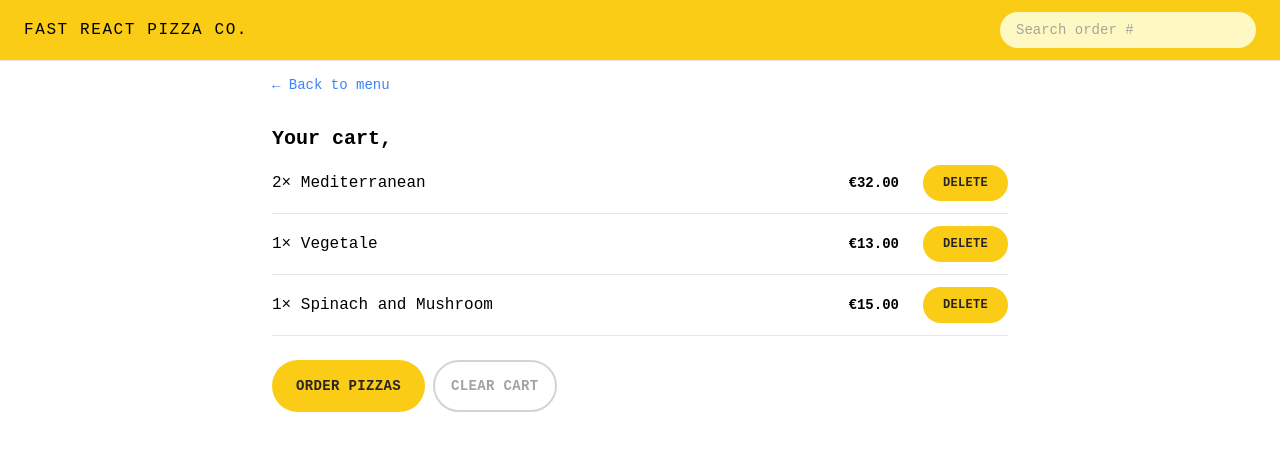
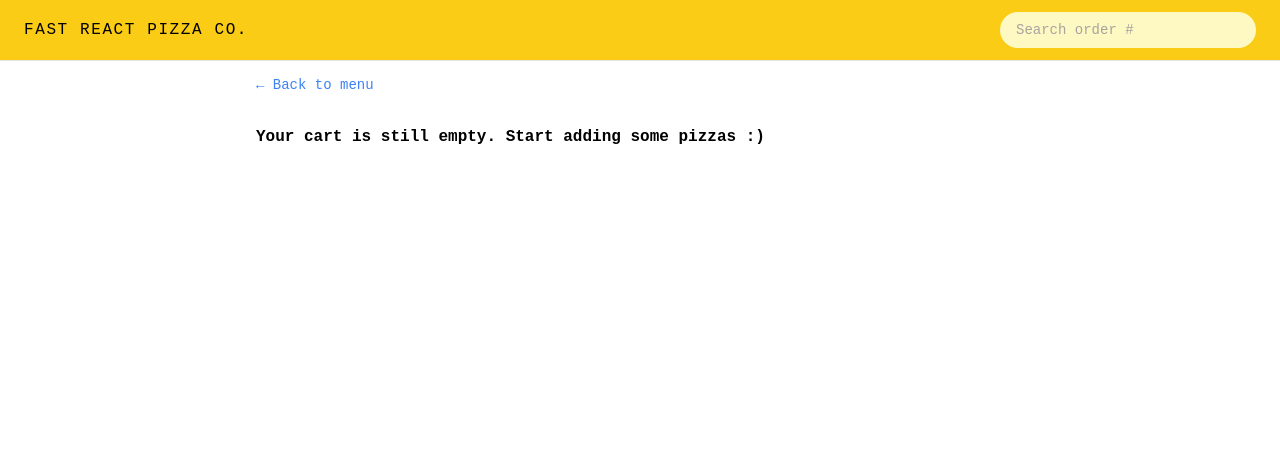
Before and after one commit to Mustafaelhdad/fast-pizza-project, a React app: page /cart in a window 1280 px wide. Shown: the top 450 px of the page. Built offline with nearby package versions, Linux system fonts and the light colour scheme; the HTML template or start-up script is replaced by a standard one.

Commit message:
builing the cart page

```diff
--- a/src/features/cart/Cart.jsx
+++ b/src/features/cart/Cart.jsx
@@ -3,35 +3,16 @@
 import LinkButton from "../../ui/LinkButton";
 import Button from "../../ui/Button";
 import CartItem from "../cart/CartItem";
-import { useSelector } from "react-redux";
-
-const fakeCart = [
-  {
-    pizzaId: 12,
-    name: "Mediterranean",
-    quantity: 2,
-    unitPrice: 16,
-    totalPrice: 32,
-  },
-  {
-    pizzaId: 6,
-    name: "Vegetale",
-    quantity: 1,
-    unitPrice: 13,
-    totalPrice: 13,
-  },
-  {
-    pizzaId: 11,
-    name: "Spinach and Mushroom",
-    quantity: 1,
-    unitPrice: 15,
-    totalPrice: 15,
-  },
-];
+import { useDispatch, useSelector } from "react-redux";
+import { clearCart, getCart } from "./CartSlice";
+import EmptyCart from "./EmptyCart";
 
 function Cart() {
   const username = useSelector((state) => state.user.username);
-  const cart = fakeCart; // eslint-disable-line no-unused-vars
+  const cart = useSelector(getCart);
+  const dispatch = useDispatch();
+
+  if (!cart.length) return <EmptyCart />;
 
   return (
     <div className="px-4 py-3">
@@ -50,7 +31,9 @@
           Order pizzas
         </Button>
 
-        <Button type="secondary">Clear cart</Button>
+        <Button type="secondary" onClick={() => dispatch(clearCart())}>
+          Clear cart
+        </Button>
       </div>
     </div>
   );
--- a/src/features/cart/CartSlice.js
+++ b/src/features/cart/CartSlice.js
@@ -44,6 +44,8 @@
 
 export default cartSlice.reducer;
 
+export const getCart = (state) => state.cart.cart;
+
 export const getTotalCartQuantity = (state) =>
   state.cart.cart.reduce((sum, item) => sum + item.quantity, 0);
 
--- a/src/features/cart/EmptyCart.jsx
+++ b/src/features/cart/EmptyCart.jsx
@@ -1,11 +1,14 @@
-import { Link } from 'react-router-dom';
+import React from "react";
+import LinkButton from "../../ui/LinkButton";
 
 function EmptyCart() {
   return (
-    <div>
-      <Link to="/menu">&larr; Back to menu</Link>
+    <div className="py-3">
+      <LinkButton to="/menu">&larr; Back to menu</LinkButton>
 
-      <p>Your cart is still empty. Start adding some pizzas :)</p>
+      <p className="mt-7 font-semibold">
+        Your cart is still empty. Start adding some pizzas :)
+      </p>
     </div>
   );
 }
```
